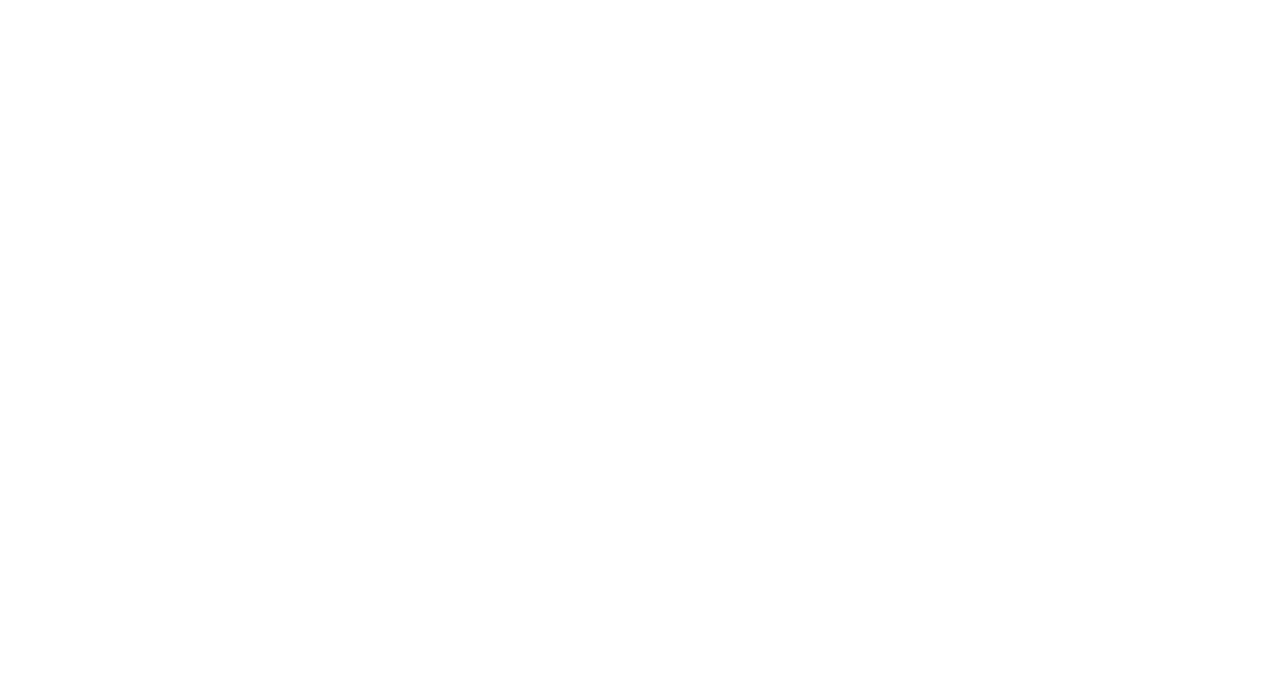
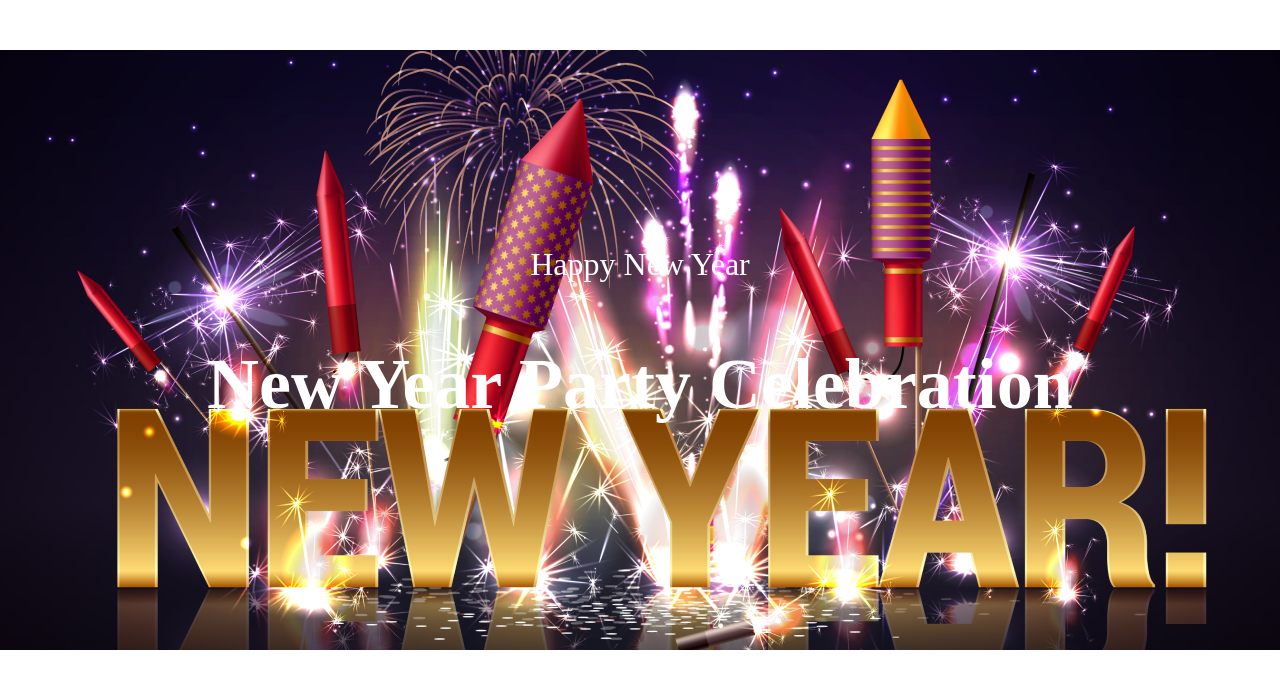
Before and after one commit to masud01870/first-new-year-mission, a plain HTML site: page index.html in a window 1280 px wide. Drawn offline with Linux system fonts and the light colour scheme.

Commit message:
code have safe now

```diff
--- a/index.html
+++ b/index.html
@@ -1,11 +1,44 @@
 <!DOCTYPE html>
 <html lang="en">
+
 <head>
     <meta charset="UTF-8">
     <meta name="viewport" content="width=device-width, initial-scale=1.0">
     <title>First-new-year-mission</title>
+    <link rel="stylesheet" href="styles/style.css">
 </head>
+
 <body>
+    <header>
+        <div class="container banner">
+            <div class="banner-text">
+                <h3>Happy New Year</h3>
+                <h2>New Year Party Celebration</h2>
+            </div>
+                <div class="banner-image"></div>
+        </div>
+        <section id="featured">
+            <div class="container">
+                <div class="section-heading">
+                    <!-- <h2>65% OFF</h2>
+                    <p>OUR HOLIDAY DEALS ARE BETTER</p>
+                    <h4>ALL CATEGORIES</h4> -->
+                </div>
+            </div>
 
+            <div class="section-content">
+                <!-- <div class="happy-img">
+                    <img src="resources/New Year Photo.png" alt=""> -->
+                </div>
+            </div>
+        </section>
+    </header>
+    <main>
+
+    </main>
+    <footer>
+
+    </footer>
 </body>
+
 </html>
--- /dev/null
+++ b/styles/style.css
@@ -0,0 +1,58 @@
+body {
+    margin: 0;
+}
+
+.container {
+    position: relative;
+}
+
+.banner {
+    margin: 50px 140px 0 140px;
+    display: flex;
+    flex-direction: column;
+    align-items: center;
+    justify-content: center;
+    /* border: 16px 16px 16px 16px; */
+    border-radius: 16px;
+    background: linear-gradient(180deg, #070211 0%, rgba(7, 2, 17, 0.00) 100%);
+}
+
+.banner-text {
+    color: #FFF;
+    text-align: center;
+    font-family: 'Merriweather';
+    position: absolute;
+}
+
+.banner h3 {
+    color: #FFF;
+    text-align: center;
+    font-size: 32px;
+    font-style: normal;
+    font-weight: 400;
+    /* line-height: 95px; */
+    /* max-width: 259px;
+    max-height: 40px; */
+    /* top: 227px;
+    left: 670px; */
+}
+
+.banner h2 {
+    color: #FFF;
+    text-align: center;
+    font-size: 72px;
+    font-style: normal;
+    font-weight: 900;
+    line-height: 95px;
+    line-height: normal;
+    /* padding: 233px 177px 344px; */
+}
+
+.banner-image {
+    background-image: url('../resources/Banner Image.png');
+    background-size: cover;
+    background-repeat: no-repeat;
+    width: 1320px;
+    height: 600px;
+    flex-shrink: 0;
+}
```
